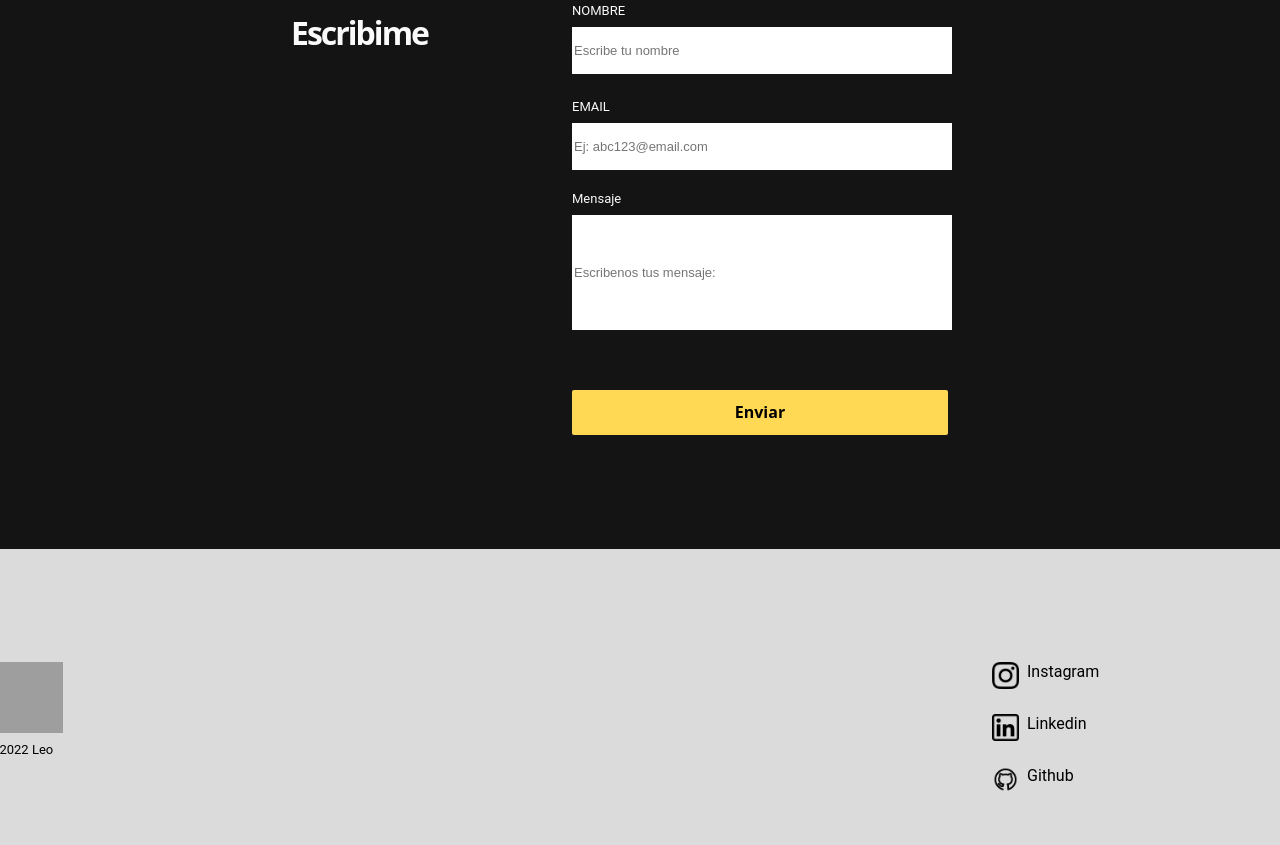
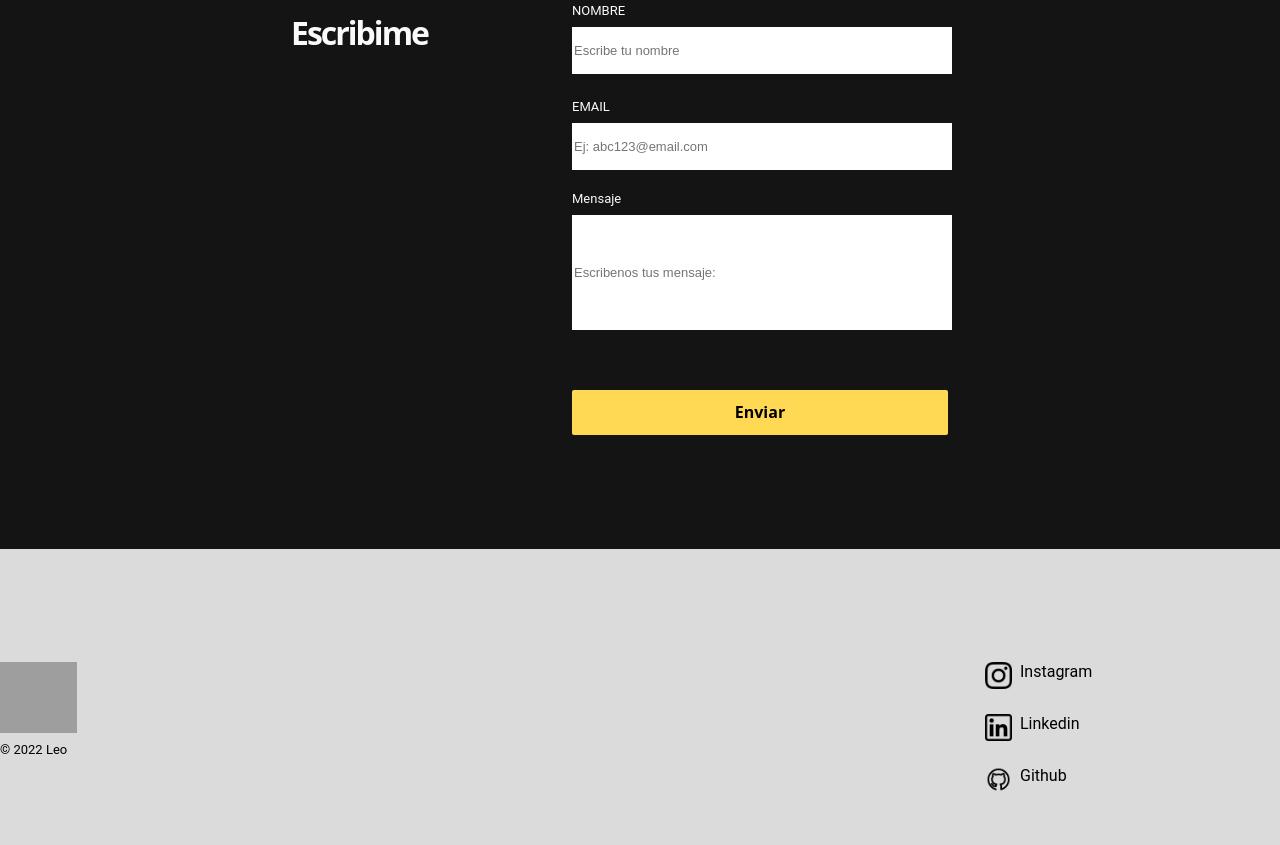
Before and after one commit to collo9823/apx-dwf-desafio-m3, a plain HTML site: page index.html in a window 1280 px wide. Shown: the part 1866-2711 px from the top of the page. Drawn offline with Linux system fonts and the light colour scheme; grey boxes are pictures that could not be loaded.

Commit message:
commit 3

```diff
--- a/index.css
+++ b/index.css
@@ -548,7 +548,7 @@
     }
     .footer{
         /* padding-left: 30px; */
-        margin: 53px 16px;
+        margin: 53px 30px;
         width: 1440px;
         display: grid;
         grid-template-columns: 1fr 1fr 1fr 1fr;
```
